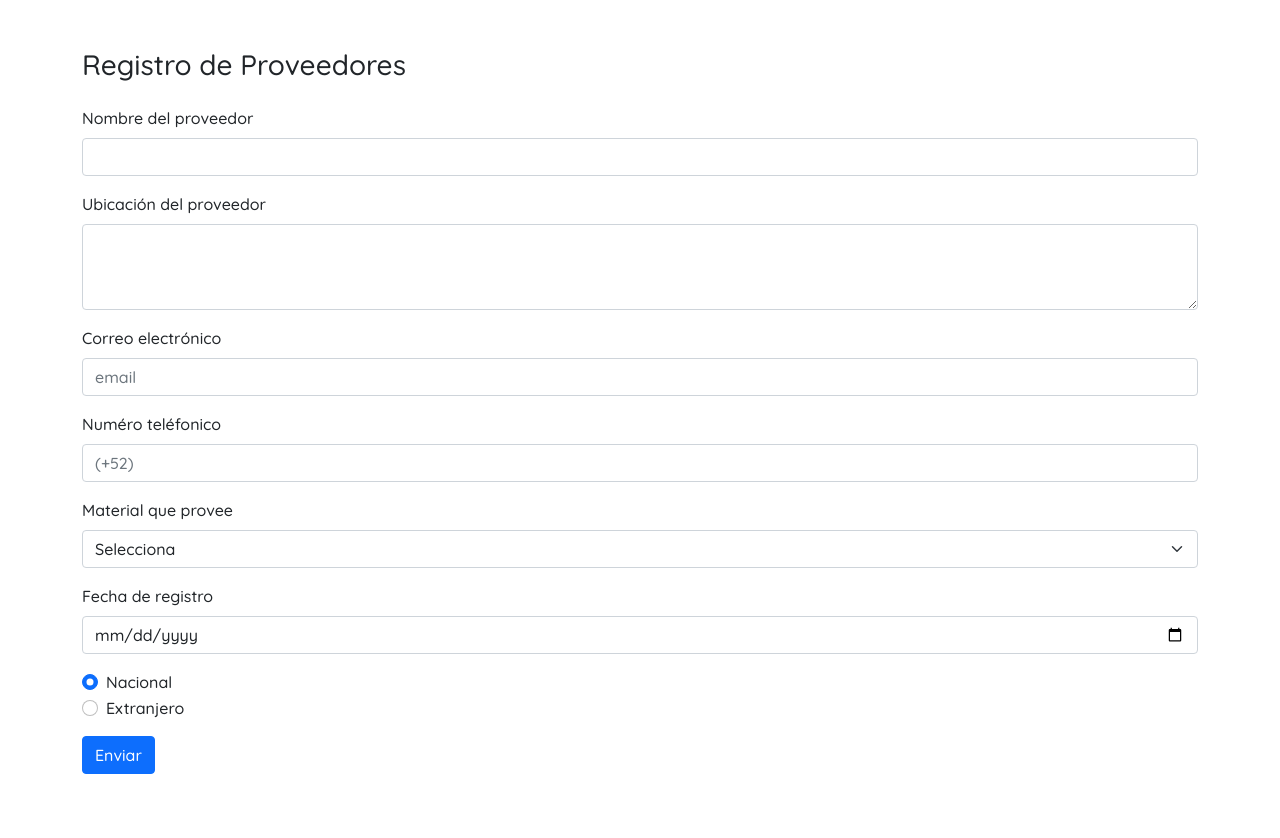
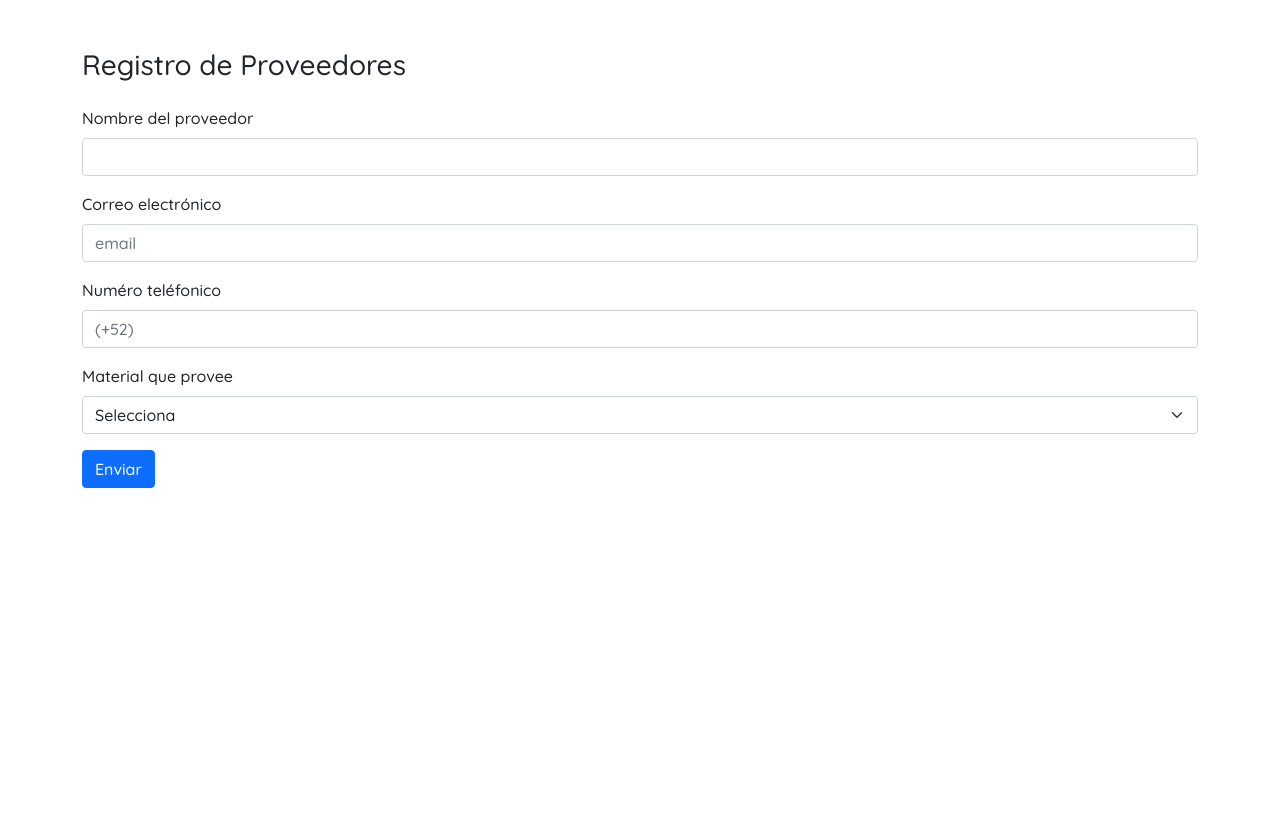
Before and after one commit to grtelis/dental, a PHP site: page /sistema/proveedores/formularioProveedores.php in a window 1280 px wide. After the commit the page ends 488 px from the top, so only its background shows below. Run offline with PHP 8.4, Linux system fonts and the light colour scheme.

Commit message:
Cambios CRUD

```diff
--- a/clases/BD.php
+++ b/clases/BD.php
@@ -17,7 +17,7 @@
 
 			$this->servidor = "localhost";
 			$this->usuario  = "postgres";
-			$this->password = "TareaEscuela40";
+			$this->password = "postgres";
 			$this->puerto   = "5432";
 			$this->bd       = ($strBD != "") ? $strBD : "dental";
 			$this->cadena_conexion = "host=". $this->servidor ." port=". $this->puerto ." dbname=". $this->bd ." user=". $this->usuario ." password=". $this->password;
--- a/sistema/proveedores/formularioProveedores.php
+++ b/sistema/proveedores/formularioProveedores.php
@@ -1,5 +1,5 @@
 <!DOCTYPE html>
-<html lang="en">
+<html lang="es">
 <head>
   <meta charset="UTF-8">
   <meta name="viewport" content="width=device-width, initial-scale=1.0">
@@ -17,16 +17,19 @@
           <form class="mt-4 mb-4">
             <div class="row">
               <h3 class="mb-4">Registro de Proveedores</h3>
+
               <div class="col-12">
                 <div class="mb-3">
-                  <label for="exampleInputEmail1" class="form-label">Nombre del proveedor</label>
-                  <input type="email" class="form-control" id="exampleInputEmail1" aria-describedby="emailHelp">
+                  <label for="nombreProveedor" class="form-label">Nombre del proveedor</label>
+                  <input type="email" class="form-control" id="nombreProveedor" aria-describedby="emailHelp">
                 </div>
               </div>
+
+
               <div class="col-12">
                 <div class="mb-3">
-                  <label for="exampleFormControlTextarea1" class="form-label">Ubicación del proveedor</label>
-                  <textarea class="form-control" id="exampleFormControlTextarea1" rows="3"></textarea>
+                    <label for="emailPrveedor" class="form-label">Correo electrónico</label>
+                    <input type="email" class="form-control" id="emailPrveedor" aria-describedby="emailHelp" placeholder="email">
                 </div>
               </div>
 
@@ -34,8 +37,8 @@
 
               <div class="col-12">
                 <div class="mb-3">
-                    <label for="exampleInputEmail1" class="form-label">Correo electrónico</label>
-                    <input type="email" class="form-control" id="exampleInputEmail1" aria-describedby="emailHelp" placeholder="email">
+                    <label for="numeroProveedor" class="form-label">Numéro teléfonico</label>
+                    <input type="tel" class="form-control" id="numeroProveedor" aria-describedby="emailHelp" placeholder="(+52)">
                 </div>
               </div>
 
@@ -43,16 +46,7 @@
 
               <div class="col-12">
                 <div class="mb-3">
-                    <label for="exampleInputEmail1" class="form-label">Numéro teléfonico</label>
-                    <input type="tel" class="form-control" id="exampleInputEmail1" aria-describedby="emailHelp" placeholder="(+52)">
-                </div>
-              </div>
-
-
-
-              <div class="col-12">
-                <div class="mb-3">
-                  <label for="exampleInputEmail1" class="form-label">Material que provee</label>
+                  <label for="proveedorMaterial" class="form-label">Material que provee</label>
                   <select class="form-select" aria-label="Default select example">
                     <option selected>Selecciona</option>
                     <option value="1">Plastico</option>
@@ -65,33 +59,6 @@
                 </div>
               </div>
 
-
-
-              <div class="col-12">
-                <div class="mb-3">
-                  <label for="exampleFormControlInput1" class="form-label">Fecha de registro</label>
-                  <input type="date" class="form-control" id="exampleFormControlInput1" placeholder="name@example.com">
-                </div>
-            </div>
-
-
-
-            <div class="col-12">
-              <div class="mb-3">
-                <div class="form-check">
-                  <input class="form-check-input" type="radio" name="flexRadioDefault" id="flexRadioDefault1" checked>
-                  <label class="form-check-label" for="flexRadioDefault1">
-                    Nacional
-                  </label>
-                </div>
-                <div class="form-check">
-                  <input class="form-check-input" type="radio" name="flexRadioDefault" id="flexRadioDefault2">
-                  <label class="form-check-label" for="flexRadioDefault2">
-                    Extranjero
-                  </label>
-                </div>
-              </div>
-            </div>
 
 
             <div class="col-12">
```
Also changed, not shown: sistema/citas/formularioCitas.php (+5 -40 lines), sistema/mobiliario/formulario_mobiliario.php (+8 -8 lines), sistema/usuarios/formularioUsuarios.php (+9 -43 lines).
